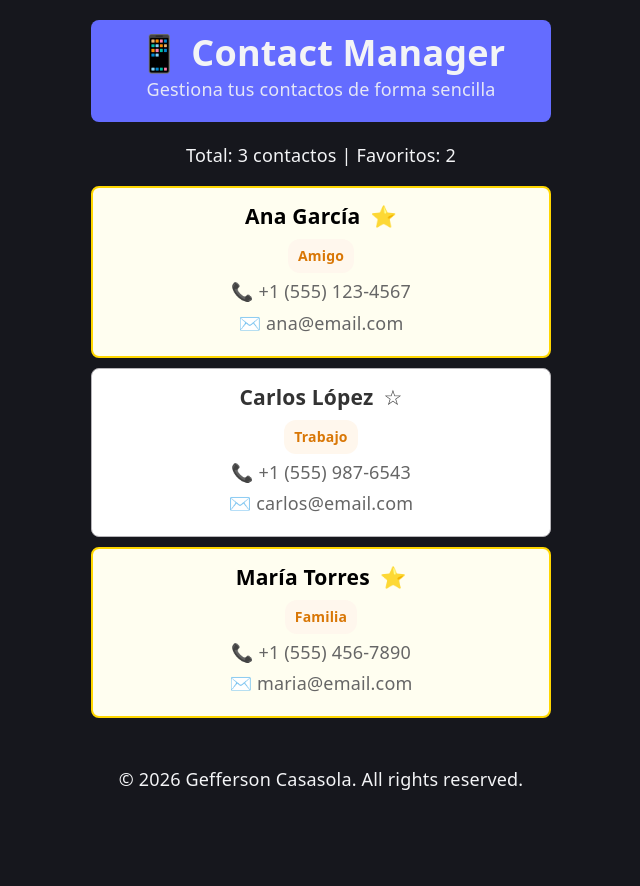
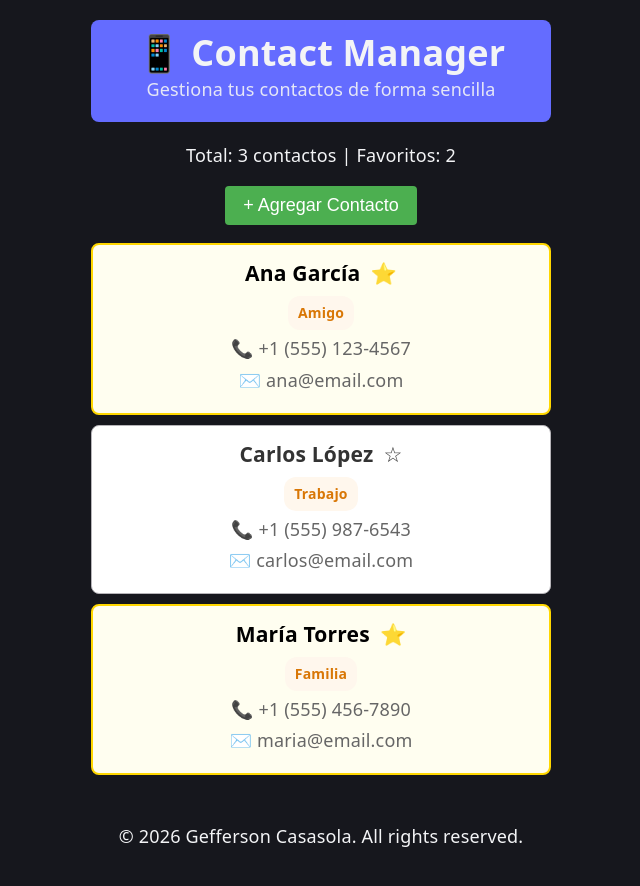
Before and after one commit to Geffrerson7/contact-manager, a React (Vite) app: page / in a window 1280 px wide. Shown: the top 886 px of the page, without its empty margins (319-959 px from the left). Before the commit the page ends 851 px from the top, so only its background shows below. Built offline with nearby package versions, Linux system fonts and the light colour scheme.

Commit message:
feat: add contact creation with useState

```diff
--- a/src/App.jsx
+++ b/src/App.jsx
@@ -1,8 +1,10 @@
 import Header from "./components/Header";
 import ContactList from "./components/ContactList";
 import Footer from "./components/Footer";
+import { useState } from "react";
 
-const contacts = [
+export default function App() {
+  const [contacts, setContacts] = useState([
     {
       id: 1,
       name: "Ana García",
@@ -27,12 +29,24 @@ const contacts = [
       role: "Familia",
       isFavorite: true,
     },
-];
+  ]);
 
-export default function App() {
   const favoriteCount = contacts.filter(function (c) {
     return c.isFavorite;
   }).length;
+
+  function handleAddContact() {
+    const newContact = {
+      id: contacts.length + 1,
+      name: `Nuevo Contacto ${contacts.length + 1}`,
+      phone: "000-0000",
+      email: "nuevo@email.com",
+      role: "Amigo",
+      isFavorite: false,
+    };
+
+    setContacts([...contacts, newContact]);
+  }
 
   return (
     <div>
@@ -41,6 +55,21 @@ export default function App() {
         Total: {contacts.length} contactos | Favoritos: {favoriteCount}
       </p>
       <main>
+        <button
+          onClick={handleAddContact}
+          style={{
+            marginBottom: "1rem",
+            padding: "0.5rem 1rem",
+            fontSize: "1rem",
+            backgroundColor: "#4CAF50",
+            color: "white",
+            border: "none",
+            borderRadius: "4px",
+            cursor: "pointer",
+          }}
+        >
+          + Agregar Contacto
+        </button>
         <ContactList contacts={contacts} />
       </main>
       <Footer />
```
Lines whose indentation alone changed are shown as unchanged.
